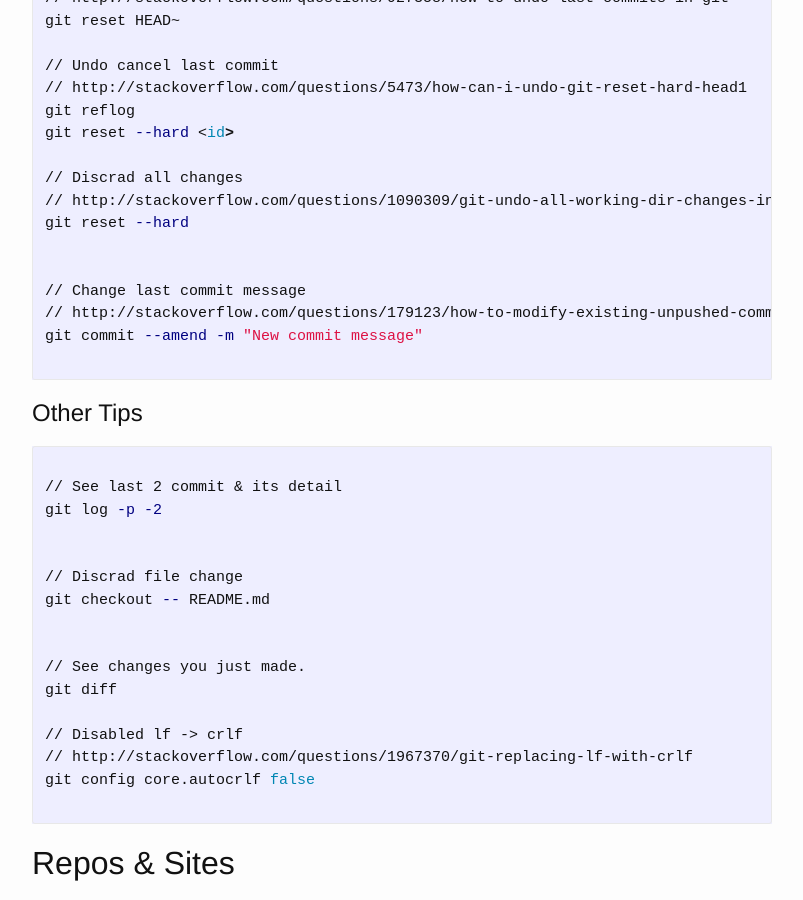
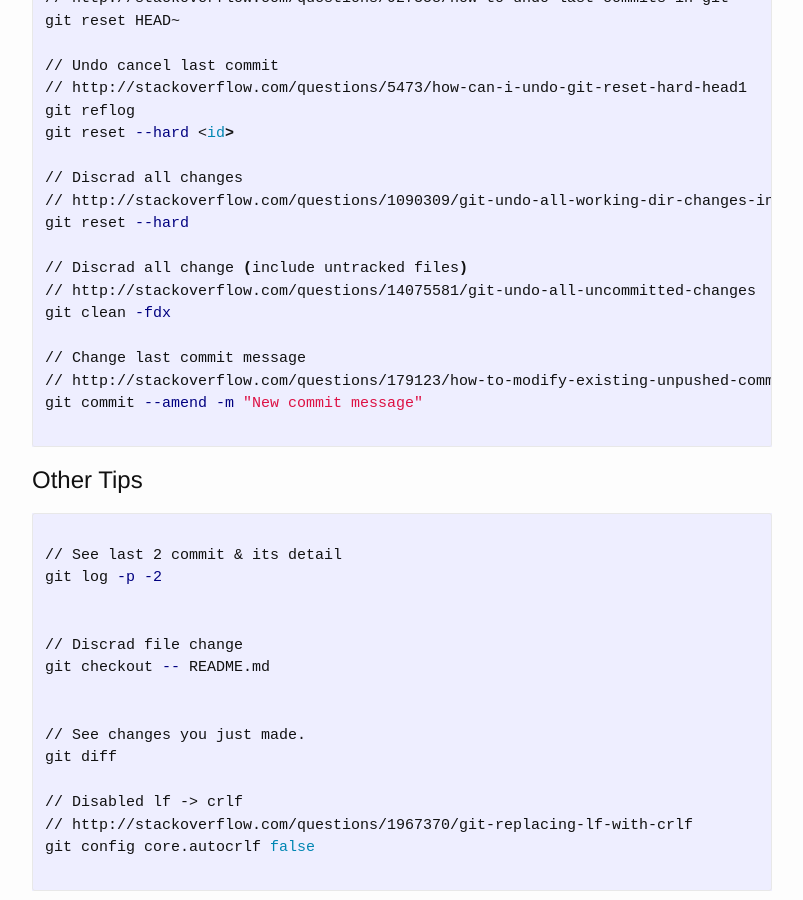
Before and after one commit to zhoukekestar/notes, a Jekyll site: the page built from _posts/2016-07-21-git-tips.markdown, in a window 1280 px wide and 900 px high, scrolled down 2030 px. Shown: the whole window, without its empty margins (238-1041 px from the left). Built offline with Jekyll 4.4.1, drawn with Linux system fonts in a browser that asks for light colours.

Commit message:
update blog

```diff
--- a/_posts/2016-07-21-git-tips.markdown
+++ b/_posts/2016-07-21-git-tips.markdown
@@ -99,6 +99,9 @@ git reset --hard <id>
 // http://stackoverflow.com/questions/1090309/git-undo-all-working-dir-changes-including-new-files
 git reset --hard
 
+// Discrad all change (include untracked files)
+// http://stackoverflow.com/questions/14075581/git-undo-all-uncommitted-changes
+git clean -fdx
 
 // Change last commit message
 // http://stackoverflow.com/questions/179123/how-to-modify-existing-unpushed-commits
```
